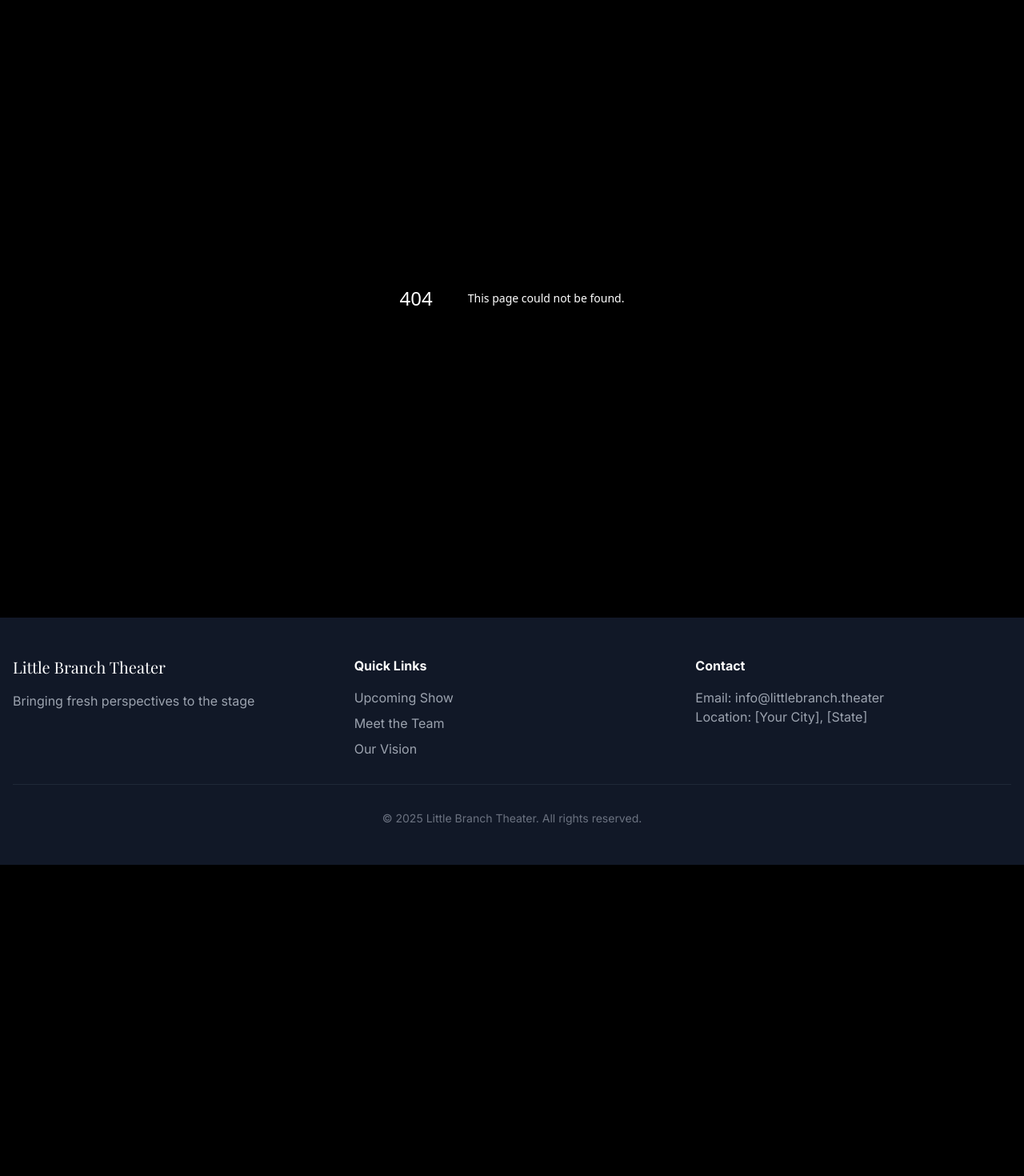
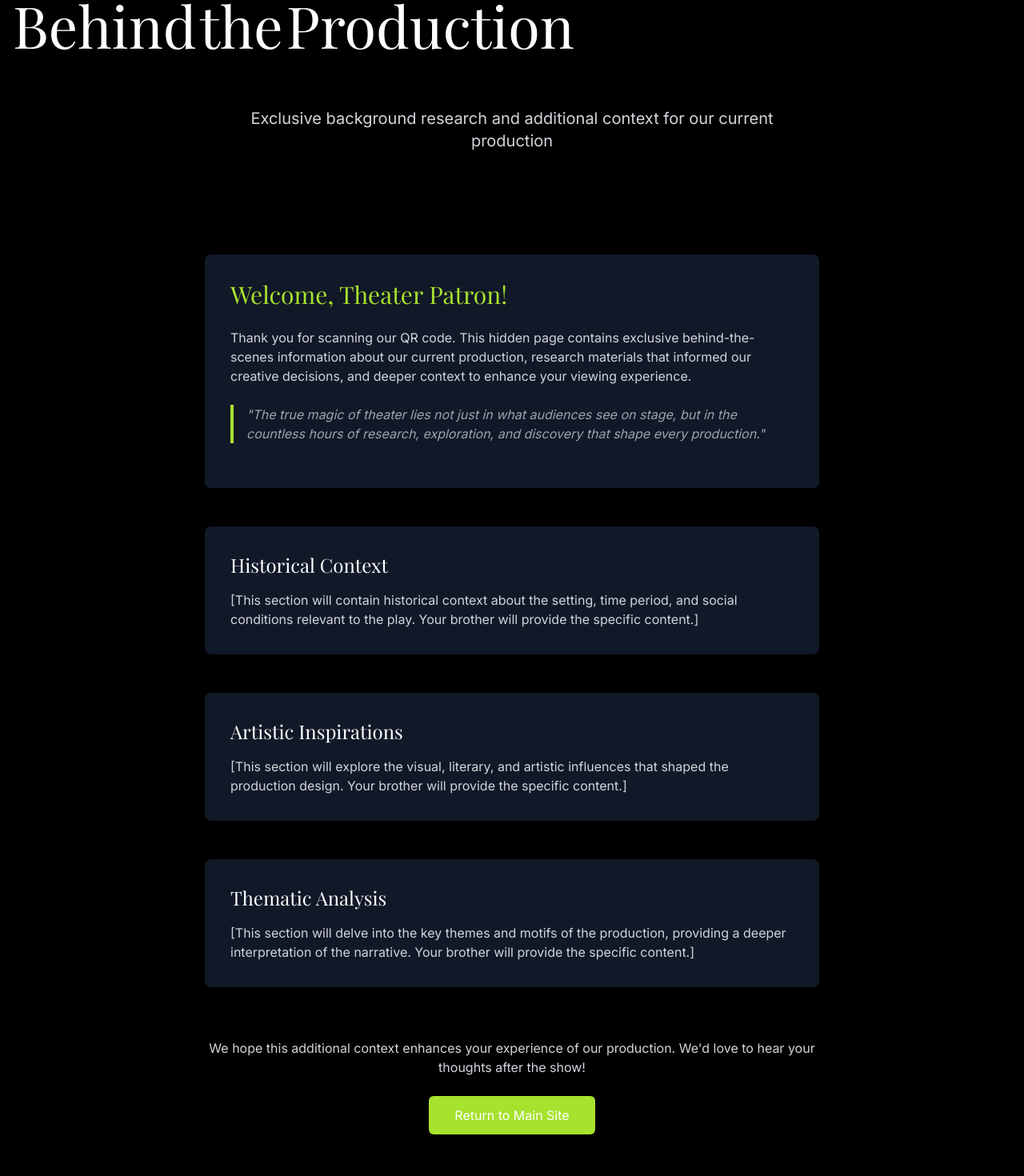
Before and after one commit to gzambran/littleBranchTheater, a Next.js app: page /research in a window 1280 px wide. Before the commit this address had no page. Shown: the part 140-1610 px from the top of the page at 80% size. Before the commit the page ends 1221 px from the top, so only its background shows below. Built offline with nearby package versions, Linux system fonts and the light colour scheme; a web font is replaced by a local one.

Commit message:
Fixed header spacing on all pages

```diff
--- a/src/app/gallery/page.tsx
+++ b/src/app/gallery/page.tsx
@@ -92,7 +92,7 @@ export default function Gallery() {
     <div className="min-h-screen">
       {/* Gallery Hero */}
       <motion.section
-        className="relative py-32 bg-black"
+        className="relative py-16 bg-black"
         initial={{ opacity: 0 }}
         animate={{ opacity: 1 }}
         transition={{ duration: 0.6 }}
--- a/src/app/layout.tsx
+++ b/src/app/layout.tsx
@@ -22,7 +22,7 @@ export default function RootLayout({
       <body className={`${inter.variable} ${playfair.variable}
         font-sans bg-black text-white min-h-screen`}>
         <Header />
-        <main className="pt-28">{children}</main>
+        <main className="pt-16">{children}</main>
         <Footer />
       </body>
     </html>
--- /dev/null
+++ b/src/app/research/page.tsx
@@ -0,0 +1,117 @@
+"use client"
+
+import React from 'react'
+import { motion } from 'framer-motion'
+import AnimatedText from '@/components/AnimatedText'
+import Link from 'next/link'
+
+export const revalidate = 3600 // Revalidate this page every hour
+
+export default function Research() {
+  return (
+    <div className="min-h-screen">
+      {/* Hero Section */}
+      <motion.section
+        className="relative py-16 bg-black"
+        initial={{ opacity: 0 }}
+        animate={{ opacity: 1 }}
+        transition={{ duration: 0.6 }}
+      >
+        <div className="container mx-auto px-4">
+          <motion.div
+            initial={{ opacity: 0, y: 20 }}
+            animate={{ opacity: 1, y: 0 }}
+            transition={{ delay: 0.2 }}
+            className="text-center"
+          >
+            <AnimatedText
+              text="Behind the Production"
+              className="font-display text-5xl md:text-7xl mb-6"
+            />
+            <motion.p
+              className="text-xl text-gray-300 max-w-2xl mx-auto"
+              initial={{ opacity: 0 }}
+              animate={{ opacity: 1 }}
+              transition={{ duration: 0.5, delay: 0.3 }}
+            >
+              Exclusive background research and additional context for our current production
+            </motion.p>
+          </motion.div>
+        </div>
+      </motion.section>
+
+      {/* Content Section */}
+      <section className="py-16 bg-black">
+        <div className="container mx-auto px-4">
+          <div className="max-w-3xl mx-auto">
+            <motion.div
+              initial={{ opacity: 0, y: 20 }}
+              animate={{ opacity: 1, y: 0 }}
+              transition={{ delay: 0.4 }}
+            >
+              <div className="bg-gray-900 p-8 rounded-lg mb-12">
+                <h2 className="font-display text-3xl text-accent mb-6">Welcome, Theater Patron!</h2>
+
+                <p className="text-gray-300 mb-6">
+                  Thank you for scanning our QR code. This hidden page contains exclusive behind-the-scenes information about our current production, research materials that informed our creative decisions, and deeper context to enhance your viewing experience.
+                </p>
+
+                <div className="border-l-4 border-accent pl-4 italic text-gray-400 mb-6">
+                  "The true magic of theater lies not just in what audiences see on stage, but in the countless hours of research, exploration, and discovery that shape every production."
+                </div>
+              </div>
+            </motion.div>
+
+            {/* Placeholder for content that will be updated by your brother */}
+            <motion.div
+              initial={{ opacity: 0 }}
+              animate={{ opacity: 1 }}
+              transition={{ delay: 0.6 }}
+              className="space-y-12"
+            >
+              <div className="bg-gray-900 p-8 rounded-lg">
+                <h2 className="font-display text-2xl mb-4">Historical Context</h2>
+                <p className="text-gray-300">
+                  [This section will contain historical context about the setting, time period, and social conditions relevant to the play. Your brother will provide the specific content.]
+                </p>
+              </div>
+
+              <div className="bg-gray-900 p-8 rounded-lg">
+                <h2 className="font-display text-2xl mb-4">Artistic Inspirations</h2>
+                <p className="text-gray-300">
+                  [This section will explore the visual, literary, and artistic influences that shaped the production design. Your brother will provide the specific content.]
+                </p>
+              </div>
+
+              <div className="bg-gray-900 p-8 rounded-lg">
+                <h2 className="font-display text-2xl mb-4">Thematic Analysis</h2>
+                <p className="text-gray-300">
+                  [This section will delve into the key themes and motifs of the production, providing a deeper interpretation of the narrative. Your brother will provide the specific content.]
+                </p>
+              </div>
+            </motion.div>
+
+            {/* Call to action */}
+            <motion.div
+              initial={{ opacity: 0, y: 20 }}
+              animate={{ opacity: 1, y: 0 }}
+              transition={{ delay: 0.8 }}
+              className="mt-16 text-center"
+            >
+              <p className="text-gray-300 mb-6">
+                We hope this additional context enhances your experience of our production. We'd love to hear your thoughts after the show!
+              </p>
+              <Link
+                href="/"
+                className="inline-block bg-accent hover:bg-accent/90
+                  text-white px-8 py-3 rounded-md transition"
+              >
+                Return to Main Site
+              </Link>
+            </motion.div>
+          </div>
+        </div>
+      </section>
+    </div>
+  )
+}
--- a/src/app/team/page.tsx
+++ b/src/app/team/page.tsx
@@ -76,7 +76,7 @@ export default function Team() {
   return (
     <div className="min-h-screen">
       {/* Team Hero */}
-      <section className="relative py-32 bg-black">
+      <section className="relative py-16 bg-black">
         <div className="container mx-auto px-4">
           <motion.div
             initial={{ opacity: 0, y: 20 }}
--- a/src/app/vision/page.tsx
+++ b/src/app/vision/page.tsx
@@ -3,9 +3,6 @@
 import React from 'react'
 import { motion } from 'framer-motion'
 import AnimatedText from '@/components/AnimatedText'
-
-// Metadata needs to be in a separate file when using client components
-// Using static values inline instead
 
 export const revalidate = 3600 // Revalidate this page every hour
 
@@ -14,7 +11,7 @@ export default function Vision() {
     <div className="min-h-screen">
       {/* Hero Section */}
       <motion.section
-        className="relative py-32 bg-black"
+        className="relative py-16 bg-black"
         initial={{ opacity: 0 }}
         animate={{ opacity: 1 }}
         transition={{ duration: 0.6 }}
```
